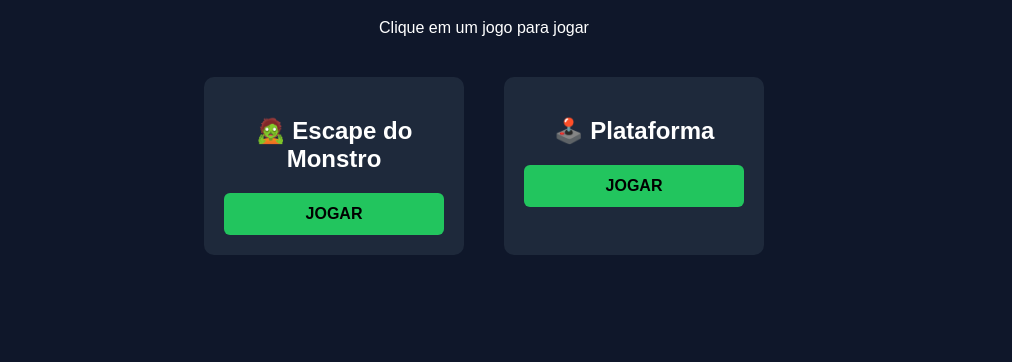
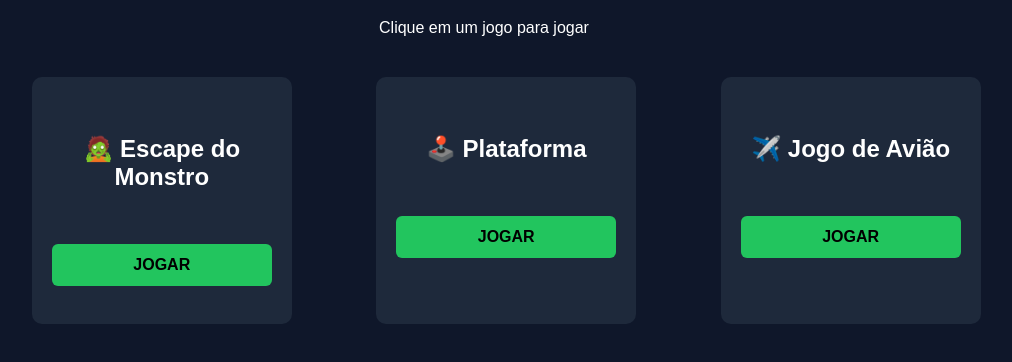
Before and after one commit to paradefala9857-blip/meu-site-de-jogos, a plain HTML site: page index.html in a window 1280 px wide. Shown: the part 62-424 px from the top of the page, without its empty margins (156-1168 px from the left). Drawn offline with Linux system fonts and the light colour scheme.

Commit message:
Add files via upload

```diff
--- a/index.html
+++ b/index.html
@@ -22,6 +22,11 @@
     <a href="jogos/plataforma.html">JOGAR</a>
   </div>
 
+  <div class="game">
+    <h2>✈️ Jogo de Avião</h2>
+    <a href="jogos/aviao.html">JOGAR</a>
+  </div>
+
 </div>
 
 </body>
```
Lines whose indentation alone changed are shown as unchanged.
